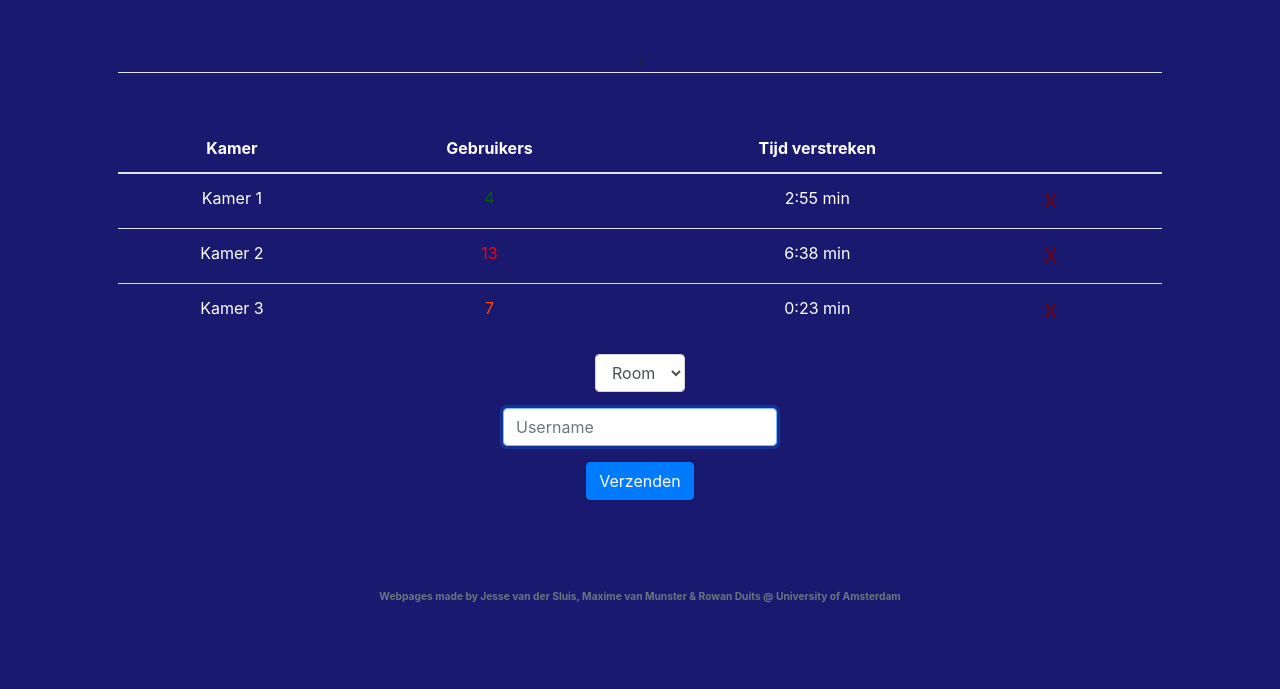
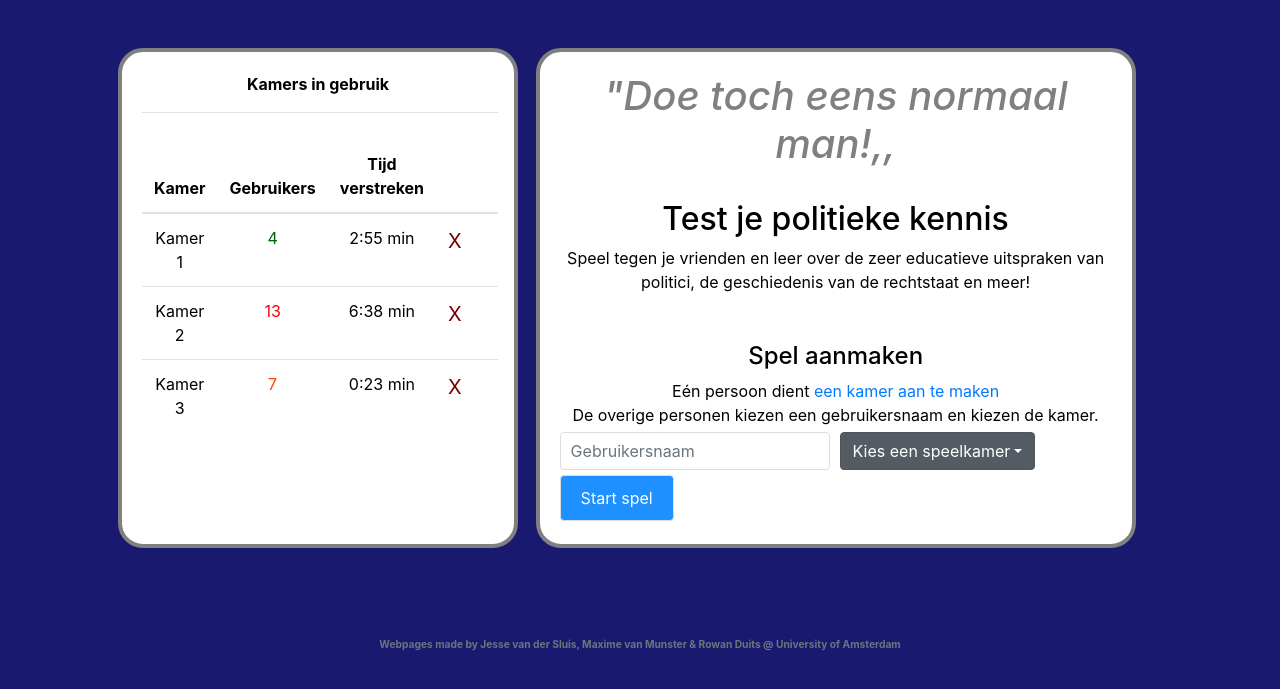
Before and after one commit to 12522503/webprojectik13, a Flask app: page / in a window 1280 px wide. Shown: the part 76-765 px from the top of the page. Run offline with Flask 2, Linux system fonts and the light colour scheme; some libraries are stand-ins or nearby versions.

Commit message:
homepage changed and setup /makeroom

```diff
--- a/application.py
+++ b/application.py
@@ -66,7 +66,7 @@ def makeroom():
     """Show start screen for website"""
     # User reached route via POST (as by submitting a form via POST)
     if request.method == "GET":
-        return render_template("index.html")
+        return render_template("makeroom.html")
 
     # User reached route via POST
     else:
--- a/static/styles.css
+++ b/static/styles.css
@@ -30,7 +30,7 @@ main .form-control
     display: inline-block;
 
     /* override Bootstrap's 100% width for form controls */
-    width: auto;
+    width: 100%;
 }
 
 main
@@ -49,11 +49,11 @@ main img
 }
 
 p{
-    color: white;
+    color:black;
 }
 
 tr {
-    color: white;
+    color: black;
     height: 50px;
     padding: 15px;
 }
@@ -78,6 +78,10 @@ body{
 
 #occupants3 {
     color: rgb(255,69,0);
+}
+
+.blocktext {
+    color: black;
 }
 
 /*Dit is alles voor de interactieve tabel*/
@@ -127,3 +131,102 @@ table {
 /*.table-add :hover {*/
 /*    color: #0b0;*/
 /*}*/
+
+.cblock {
+    border-collapse:separate;
+    border:solid black 1px;
+    border-radius:6px;
+    -moz-border-radius:6px;
+}
+
+
+.first-column {
+    width: 40%;
+    padding: 0 10px 0 0;
+    float: left;
+}
+
+.second-column {
+    width: 60%;
+    padding: 0 10px 0 0;
+    float: right;
+}
+
+@media only screen and (max-width: 800px) {
+
+   .first-column {
+        width: 100%;
+        padding-bottom: 10px;
+        float: none;
+    }
+
+    .second-column {
+        width: 100%;
+        padding-bottom: 10px;
+        float: none;
+    }
+
+}
+
+#rcorners1 {
+  border-radius: 25px;
+  background: white;
+  border: 4px solid grey;
+  padding: 20px;
+  width: 400px;
+  height: 500px;
+}
+
+#rcorners2 {
+  border-radius: 25px;
+  background: white;
+  border: 4px solid grey;
+  padding: 20px;
+  width: 600px;
+  height: 500px;
+}
+
+/* Style the form - display items horizontally */
+.form-inline {
+  display: flex;
+  flex-flow: row wrap;
+  align-items: center;
+}
+
+/* Add some margins for each label */
+.form-inline label {
+  margin: 5px 10px 5px 0;
+}
+
+/* Style the input fields */
+.form-inline input {
+  vertical-align: middle;
+  margin: 5px 10px 5px 0;
+  padding: 10px;
+  background-color: #fff;
+  border: 1px solid #ddd;
+}
+
+/* Style the submit button */
+.form-inline button {
+  padding: 10px 20px;
+  background-color: dodgerblue;
+  border: 1px solid #ddd;
+  color: white;
+}
+
+.form-inline button:hover {
+  background-color: royalblue;
+}
+
+/* Add responsiveness - display the form controls vertically instead of horizontally on screens that are less than 800px wide */
+@media (max-width: 800px) {
+  .form-inline input {
+    margin: 10px 0;
+  }
+
+  .form-inline {
+    flex-direction: column;
+    align-items: stretch;
+  }
+}
--- a/templates/index.html
+++ b/templates/index.html
@@ -5,10 +5,12 @@
 {% endblock %}
 
 {% block main %}
-    <div id="table" class="table-editable"
-        <span class="table-add glyphicon glyphicon-plus">
-           +
-        </span>
+
+    <div class="first-column">
+        <div id="rcorners1">
+
+
+        <div id="table" class="table-editable" span class="table-add glyphicon glyphicon-plus"><p><b>Kamers in gebruik</b></p></span>
             <table class="table">
                 <thead>
                     <tr>
@@ -55,21 +57,41 @@
                     </tr>
                 </tbody>
             </table>
+
+        </div>
+    </div>
+    </div>
+    <div class="second-column">
+        <div id="rcorners2">
+            <div class="blocktext">
+                <i><b><h1 style="color:grey">"Doe toch eens normaal man!,,</h1></b></i><br>
+                <b><h2>Test je politieke kennis</h2></b>
+                Speel tegen je vrienden en leer over de zeer educatieve uitspraken van politici, de geschiedenis van de rechtstaat en meer!
+                <br>
+                <br>
+                <br>
+                <b><h4>Spel aanmaken</h4></b>
+                Eén persoon dient <a href="/makeroom">een kamer aan te maken</a> <br>De overige personen kiezen een gebruikersnaam en kiezen de kamer.
+                <form class="form-inline" action="/index" method="POST">
+                    <input type="text" class="form-control" id="username" placeholder="Gebruikersnaam" name="username"><br>
+                    <div class="dropdown show">
+                        <a class="btn btn-secondary dropdown-toggle" href="#" role="button" id="dropdownMenuLink" data-toggle="dropdown" aria-haspopup="true" aria-expanded="false">
+                        Kies een speelkamer</a>
+                        <div class="dropdown-menu" aria-labelledby="dropdownMenuLink">
+                            <a class="dropdown-item" href="#">Action</a>
+                        </div>
+                    </div>
+                    &nbsp;&nbsp;&nbsp;&nbsp;&nbsp;&nbsp;
+                    <button type="button" class="btn btn-secondary">Start spel</button>
                 </form>
-    <form action="/sell" method="post">
-        <div class="form-group">
-            <select class="form-control" name="symbol">
-                <option disabled selected value>Room</option>
-            {% for x in symbol %}
-                <option value="{{ x }}">{{ x }}</option>
-            {% endfor %}
-            </select>
             </div>
-        <div class="form-group">
-            <input autocomplete="off" autofocus class="form-control" name="username" placeholder="Username" type="text">
         </div>
-        <button class="btn btn-primary" type="submit">Verzenden</button>
-    </form>
+    </div>
+
+
+
+
+
     <script>
 var $TABLE = $('#table');
 var $BTN = $('#export-btn');
```
Also changed, not shown: templates/makeroom.html (+8 -2 lines). Lines whose indentation alone changed are shown as unchanged.
